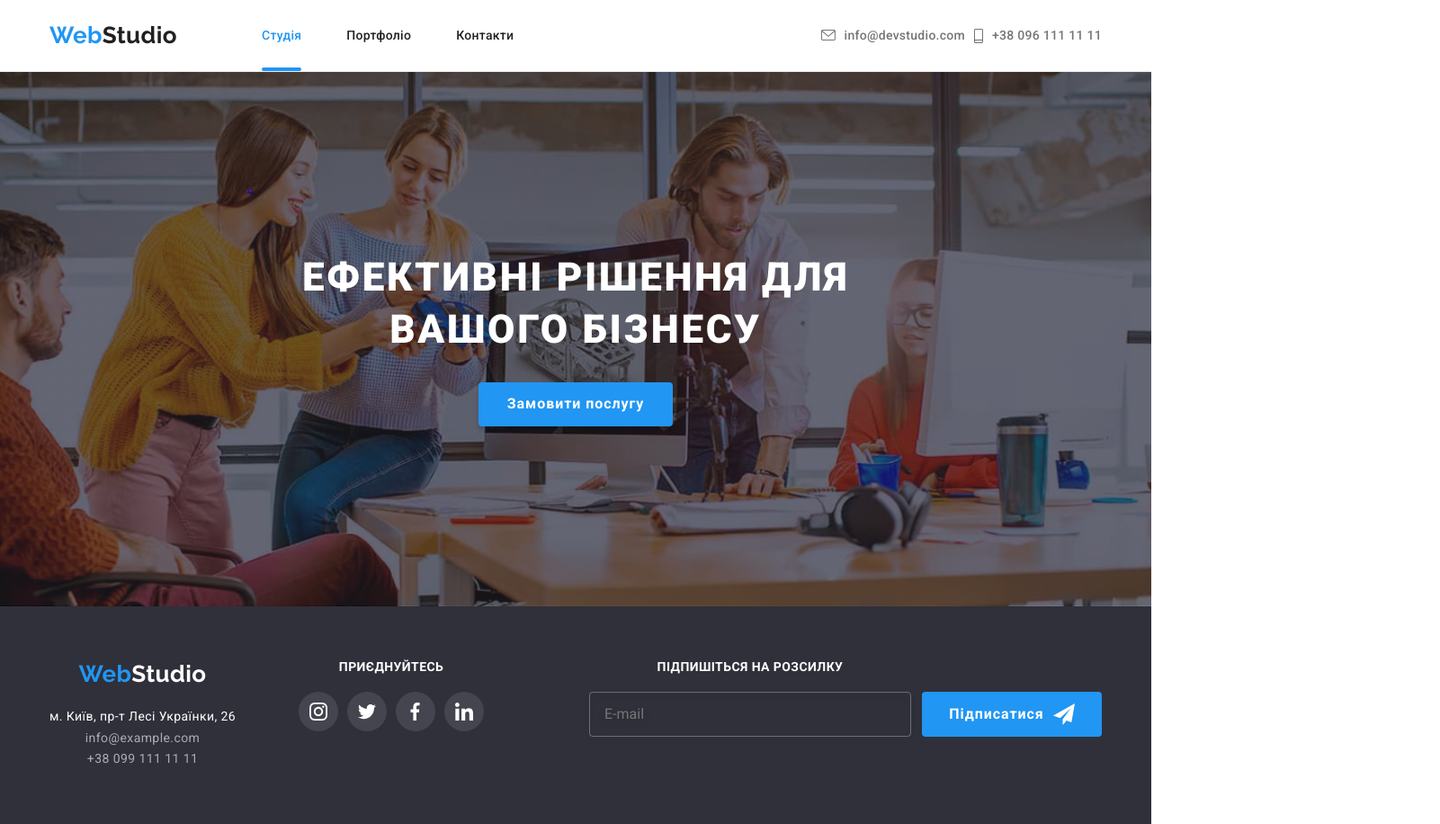
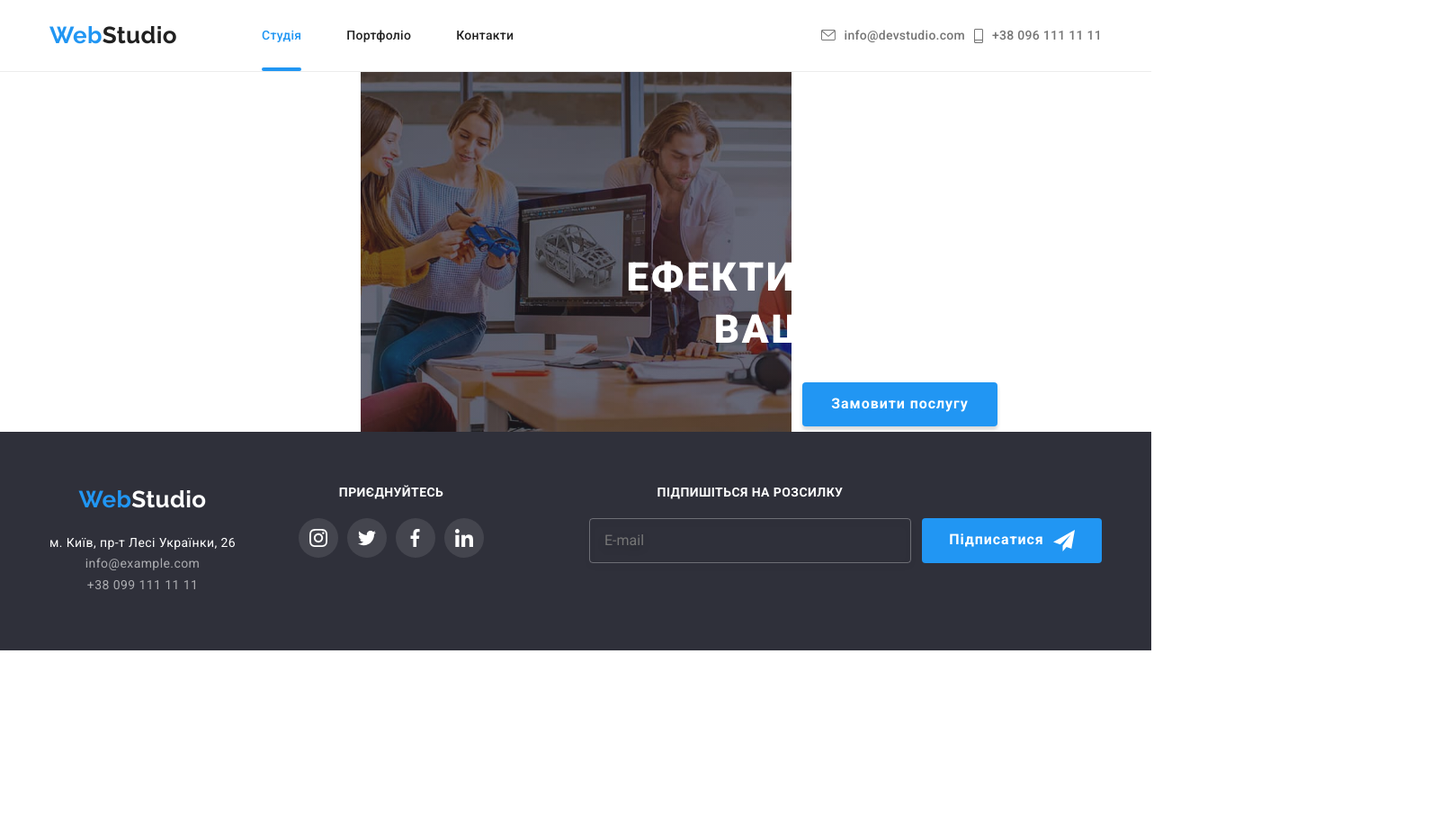
Before and after one commit to Lezvie7/goit-markup-hw-08, a plain HTML site: page index.html in a window 1280 px wide. Shown: the whole page at 90% size, 1601 px wide, since content can reach past the window. After the commit the page ends 800 px from the top, so only its background shows below. Drawn offline with nearby package versions, Linux system fonts and the light colour scheme.

Commit message:
Update Home Work 8

```diff
--- a/sass/layout/_hero.scss
+++ b/sass/layout/_hero.scss
@@ -133,3 +133,21 @@
     width: 360px;
   }
 }
+
+@media screen and (min-width: 768px) {
+  .hero {
+    max-width: 767px;
+  }
+}
+
+@media screen and (min-width: 1200px) {
+  .hero {
+    max-width: 1600px;
+    height: 600px;
+  }
+}
+
+.hero {
+  max-width: 479px;
+  height: 400px;
+}
```
Also changed, not shown: css/main.css, css/main.min.css, 2 other files.
